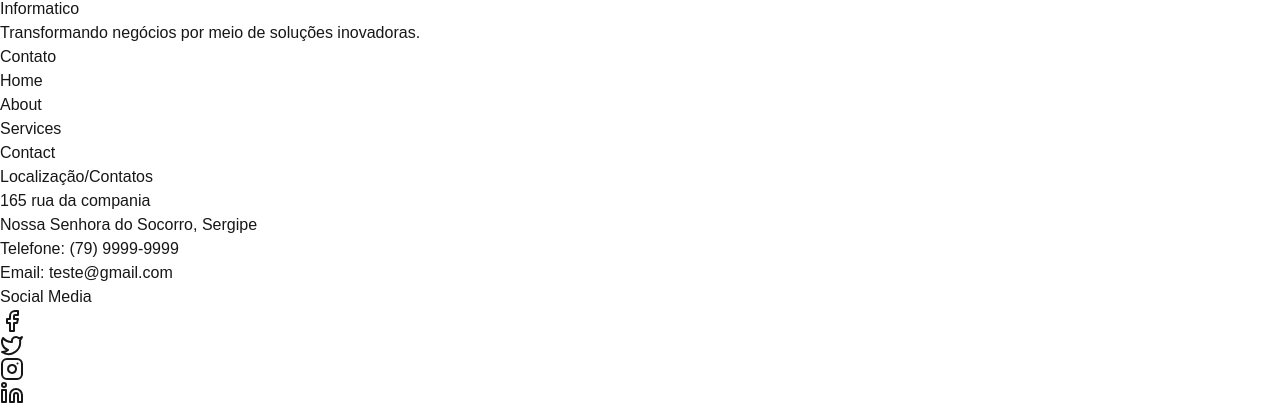
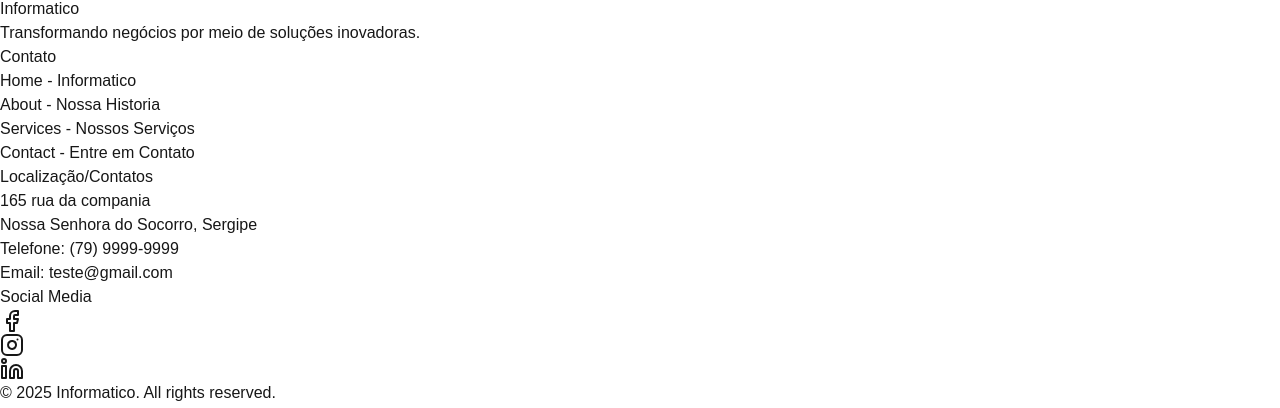
Before and after one commit to ManelFer/LadingInfor, a Next.js app in the folder informatico/: page / in a window 1280 px wide. Shown: the part 881-1289 px from the top of the page. Built offline with nearby package versions, Linux system fonts and the light colour scheme.

Commit message:
update
update 27/02/2025 10:14

```diff
--- a/informatico/src/app/components/Footer.tsx
+++ b/informatico/src/app/components/Footer.tsx
@@ -1,4 +1,4 @@
-import { Facebook, Instagram, Twitter, Linkedin } from "lucide-react";
+import { Facebook, Instagram, Linkedin,  } from "lucide-react";
 
 export default function Footer() {
     return(
@@ -15,25 +15,25 @@ export default function Footer() {
                         <ul className="space-y-2">
                             <li>
                                 <a href="#home" className="text-gray-400 hover:text-white">
-                                    Home
+                                    Home - Informatico
                                 </a>
                             </li>
 
                             <li>
                                 <a href="#about" className="text-gray-400 hover:text-white">
-                                    About
+                                    About - Nossa Historia
                                 </a>
                             </li>
 
                             <li>
                                 <a href="#services" className="text-gray-400 hover:text-white">
-                                    Services
+                                    Services - Nossos Serviços
                                 </a>
                             </li>
 
                             <li>
                                 <a href="#contact" className="text-gray-400 hover:text-white">
-                                    Contact
+                                    Contact - Entre em Contato
                                 </a>
                             </li>
                         </ul>
@@ -55,10 +55,6 @@ export default function Footer() {
                             </a>
 
                             <a href="#" className="text-gray-400 hover:text-white transition-colors">
-                                <Twitter className="h6 w-6"/>
-                            </a>
-
-                            <a href="#" className="text-gray-400 hover:text-white transition-colors">
                                 <Instagram className="h6 w-6"/>
                             </a>
 
--- a/informatico/src/app/components/Header.tsx
+++ b/informatico/src/app/components/Header.tsx
@@ -21,16 +21,16 @@ export default function Header(){
 
                     {/* Desktop Navigation */}
                     <nav className='hidden md:flex space-x-8'>
-                        <Link href="#home" className='text-gray-600 hover:text-black hover:scale-100 duration-300'>
+                        <Link href="#home" className='text-gray-600 hover:text-black hover:scale-110 duration-300'>
                             Home
                         </Link>
-                        <Link href="#about" className='text-gray-600 hover:text-black hover:scale-100 duration-300'>
+                        <Link href="#about" className='text-gray-600 hover:text-black hover:scale-110 duration-300'>
                             About
                         </Link>
-                        <Link href="#services" className='text-gray-600 hover:text-black hover:scale-100 duration-300'>
+                        <Link href="#services" className='text-gray-600 hover:text-black hover:scale-110 duration-300'>
                             Services
                         </Link>
-                        <Link  href="#contact" className='text-gray-600 hover:text-black hover:scale-100 duration-300 '>
+                        <Link  href="#contact" className='text-gray-600 hover:text-black hover:scale-110 duration-300 '>
                             Contact
                         </Link>
                     </nav>
```
